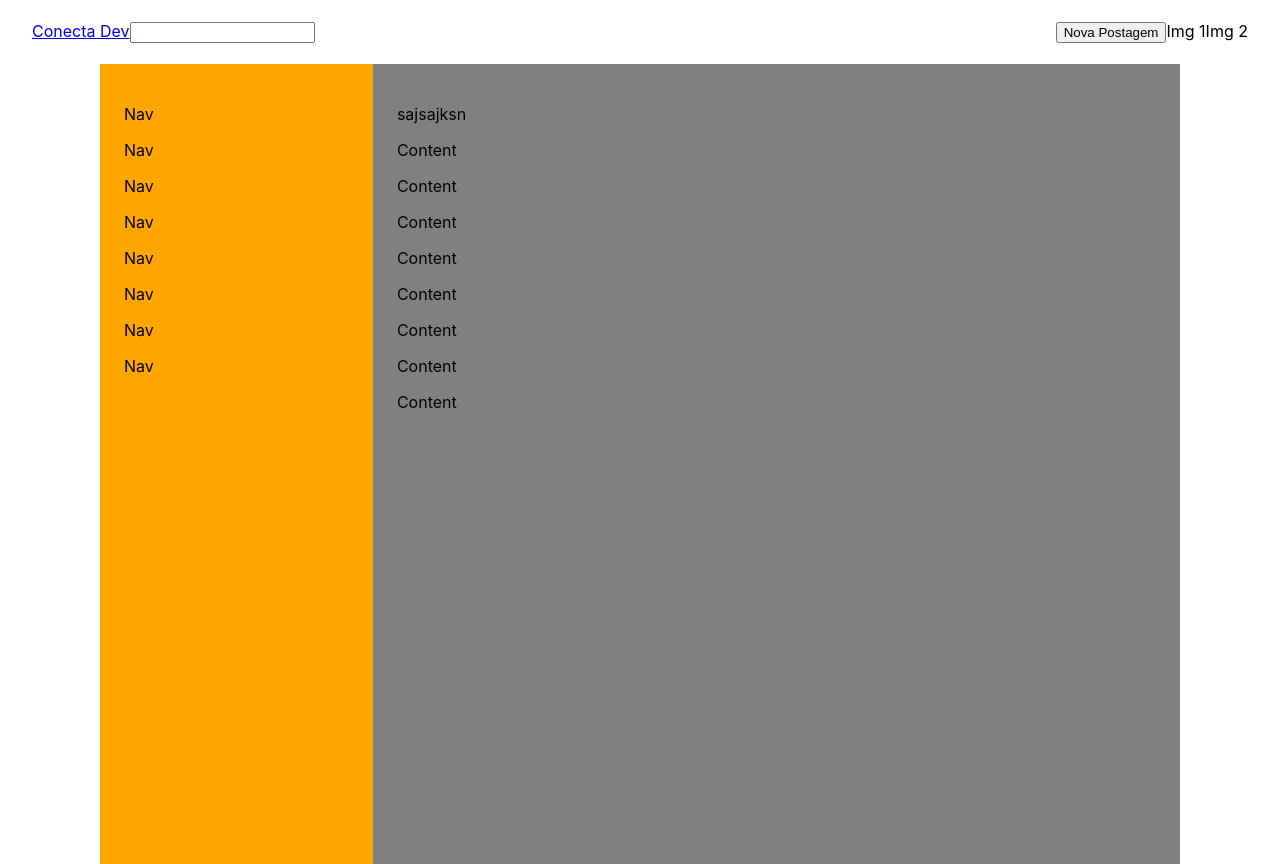
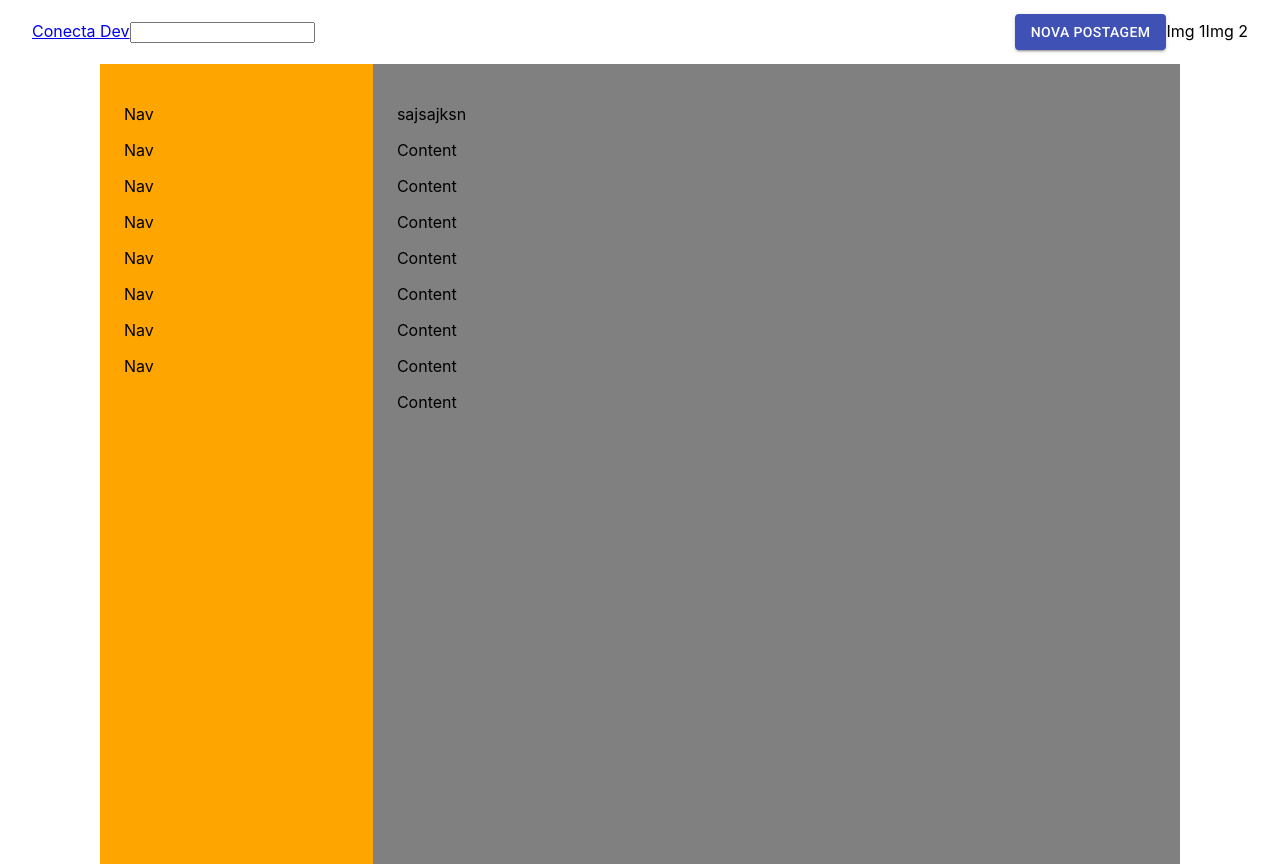
Before and after one commit to soaresmessiasg130/conecta-dev, a React (Create React App) app: page / in a window 1280 px wide. Built offline with nearby package versions, Linux system fonts and the light colour scheme.

Commit message:
Adicionando Material UI e Componentizando

```diff
--- a/package.json
+++ b/package.json
@@ -3,6 +3,7 @@
   "version": "0.1.0",
   "private": true,
   "dependencies": {
+    "@material-ui/core": "^4.9.14",
     "@testing-library/jest-dom": "^4.2.4",
     "@testing-library/react": "^9.3.2",
     "@testing-library/user-event": "^7.1.2",
--- a/public/index.html
+++ b/public/index.html
@@ -24,6 +24,10 @@
       work correctly both with client-side routing and a non-root public URL.
       Learn how to configure a non-root public URL by running `npm run build`.
     -->
+    <link
+      rel="stylesheet"
+      href="https://fonts.googleapis.com/css?family=Roboto:300,400,500,700&display=swap"
+    />
     <title>React App</title>
   </head>
   <body>
--- /dev/null
+++ b/src/pages/Home/components/Header/index.js
@@ -0,0 +1,26 @@
+import React from "react";
+
+import { Button } from "@material-ui/core";
+
+import "../../styles.css";
+
+export default function Header() {
+  return (
+    <header className="header">
+      <div className="toolbar">
+        <div>
+          <a href="/">Conecta Dev</a>
+          <input type="text" />
+        </div>
+
+        <div>
+          <Button variant="contained" color="primary">
+            Nova Postagem
+          </Button>
+          <span>Img 1</span>
+          <span>Img 2</span>
+        </div>
+      </div>
+    </header>
+  );
+}
--- a/src/pages/Home/index.js
+++ b/src/pages/Home/index.js
@@ -1,23 +1,15 @@
 import React from "react";
+
+import { Button } from "@material-ui/core";
+
 import "./styles.css";
+
+import Header from "./components/Header";
 
 function Home() {
   return (
     <div>
-      <header className="header">
-        <div className="toolbar">
-          <div>
-            <a href="/">Conecta Dev</a>
-            <input type="text" />
-          </div>
-
-          <div>
-            <button>Nova Postagem</button>
-            <span>Img 1</span>
-            <span>Img 2</span>
-          </div>
-        </div>
-      </header>
+      <Header />
 
       <div className="header"></div>
 
```
Also changed, not shown: 1 other file (tests, documents, lock files or other folders).
